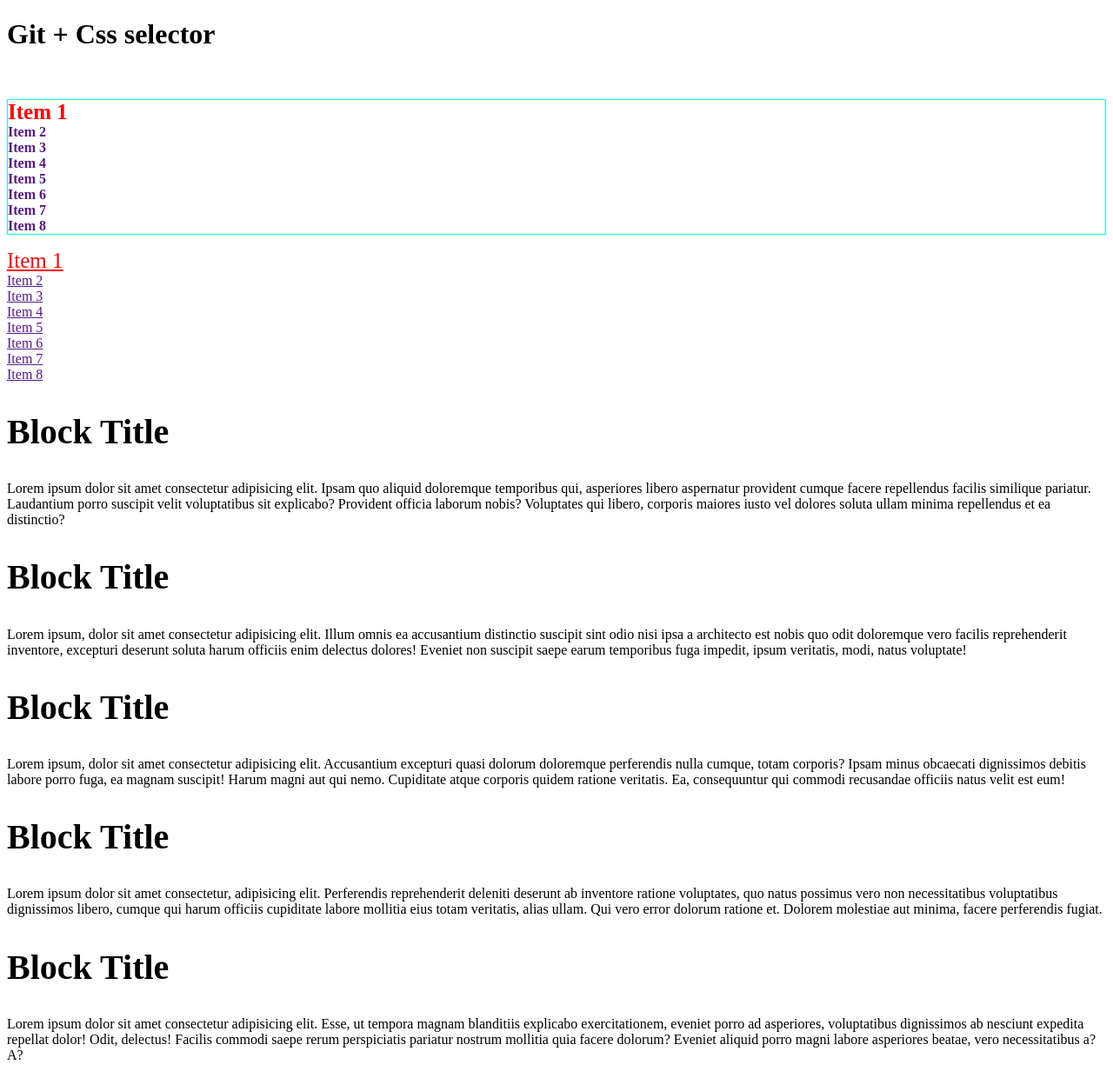
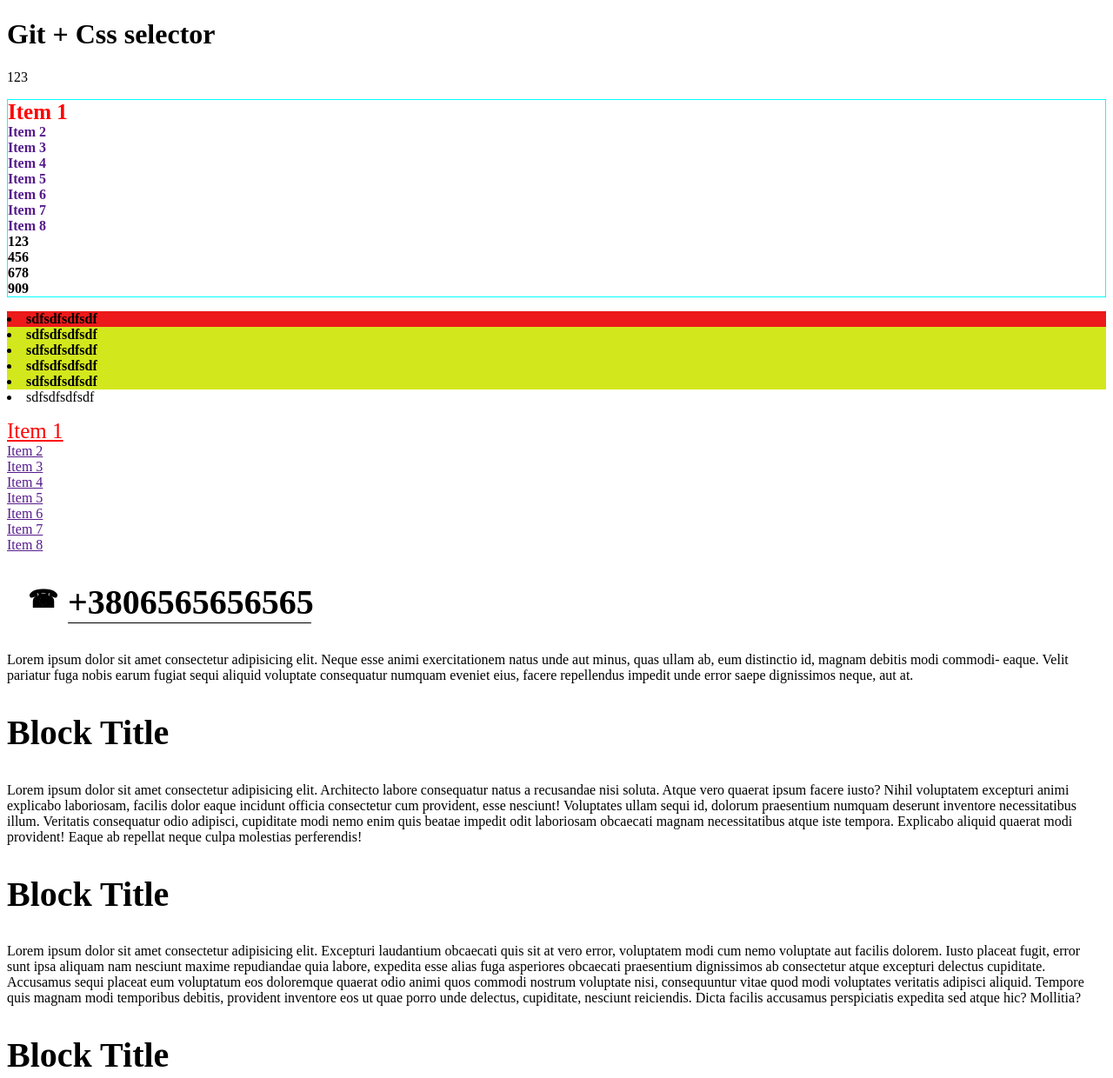
Before and after one commit to nturenko/lesson6, a plain HTML site: page index.html in a window 1280 px wide. Shown: the top 1240 px of the page at 87% size. Drawn offline with Linux system fonts and the light colour scheme.

Commit message:
last commit

```diff
--- a/css/style.css
+++ b/css/style.css
@@ -1,26 +1,78 @@
-*{
+* {
     padding: 0 0;
     box-sizing: border-box;
 }
-h2{
+
+h2 {
     font-size: 40px;
 }
-.nav-menu{
+
+.nav-menu {
     border: 1px solid aqua;
 }
-#first-item{
-   font-size: 25px;
+
+#first-item {
+    font-size: 25px;
 }
-#link1{
+#link1 {
     color: red;
 }
-.nav-menu a{
+.nav-menu a {
     font-weight: normal;
     text-decoration: none;
 }
-.nav-menu .menu-link{
+
+.nav-menu .menu-link {
     font-weight: 800;
 }
-.header .nav .nav-menu .nav-item{
-    background: rgb(100,50,50);
+
+.nav-menu > .menu-link {
+    font-weight: 800;
 }
+
+.nav-menu li { /* !!!Всеядный !!!!!!!  */
+    font-weight: 800;
+    /* background: rgb(42, 129, 68); */
+}
+
+.nav-menu > li {  /* !!! Родные потомки!!!!! */
+    font-weight: 800;
+    /* background: rgb(38, 160, 231); */
+}
+.nav-menu ~ li { /* !!! Многожёноц!!!!!! -------*/
+    font-weight: 800;
+    background: rgb(211, 231, 29);
+}
+.nav-menu + li { /* !!! Однолюб -------*/
+    font-weight: 800;
+    background: rgb(236, 26, 26);
+}
+
+
+.header nav.nav ul.nav-menu li.menu-item {
+    /* background: rgb(100,50,80); */
+}
+
+/* .class .class .class .class .class {
+}
+tag .class {
+}
+id {
+} */
+/* .block-first {
+    position: relative;
+} */
+.block-first .block-title {
+    position: relative;
+    top: 0;
+    left: 70px;
+    border-bottom: 1px solid black;
+    width: 280px;
+}
+
+.block-first .block-title:after {
+    content: "\260E";
+    position: absolute;
+    left: -46px;
+    top: 4px;
+    font-size: 28px;
--- a/index.html
+++ b/index.html
@@ -1,15 +1,18 @@
 <!DOCTYPE html>
 <html lang="en">
+
 <head>
     <meta charset="UTF-8">
     <meta name="viewport" content="width=device-width, initial-scale=1.0">
-    <title>GIT + Css selector</title>
-    <link rel="stylesheet" href="/lesson6/css/style.css">
+    <meta http-equiv="X-UA-Compatible" content="ie=edge">
+    <title>Git + Css selector</title>
+    <link rel="stylesheet" href="css/style.css">
 </head>
+
 <body>
     <header class="header">
         <h1 class="header-title">Git + Css selector</h1>
-        <div class="bloc-logo"><img src="#" alt=""></div>
+        <div class="block-logo"><img src="#" alt="">123</div>
         <nav class="nav">
             <ul class="nav-menu">
                 <li class="menu-item" id="first-item"><a href="" class="menu-link" id="link1">Item 1</a></li>
@@ -20,8 +23,21 @@
                 <li class="menu-item"><a href="" class="menu-link">Item 6</a></li>
                 <li class="menu-item"><a href="" class="menu-link">Item 7</a></li>
                 <li class="menu-item"><a href="" class="menu-link">Item 8</a></li>
+                <ul>
+                    <li>123</li>
+                    <li>456</li>
+                    <li>678</li>
+                    <li>909</li>
+                </ul>
             </ul>
+            <li>sdfsdfsdfsdf</li>
+            <li>sdfsdfsdfsdf</li>
+            <li>sdfsdfsdfsdf</li>
+            <li>sdfsdfsdfsdf</li>
+            <li>sdfsdfsdfsdf</li>
         </nav>
+        <li>sdfsdfsdfsdf</li>
+
         <nav class="nav">
             <ul class="nav-menu2">
                 <li class="menu-item" id="first-item"><a href="" class="menu-link" id="link1">Item 1</a></li>
@@ -36,25 +52,49 @@
         </nav>
     </header>
     <main class="main">
+        <section class="block-first">
+            <h2 class="block-title">+3806565656565</h2>
+            <p class="block-text"> Lorem ipsum dolor sit amet consectetur adipisicing elit. Neque esse animi
+                        exercitationem natus unde aut minus, quas ullam ab, eum distinctio id, magnam debitis modi
+                        commodi-
+                        eaque. Velit pariatur fuga nobis earum fugiat sequi aliquid voluptate consequatur numquam
+                        eveniet eius,
+                        facere repellendus impedit unde error saepe dignissimos neque, aut at. </p>
+        </section>
         <section class="block">
-            <h2>Block Title</h2>
-            <p class="block-text">Lorem ipsum dolor sit amet consectetur adipisicing elit. Ipsam quo aliquid doloremque temporibus qui, asperiores libero aspernatur provident cumque facere repellendus facilis similique pariatur. Laudantium porro suscipit velit voluptatibus sit explicabo? Provident officia laborum nobis? Voluptates qui libero, corporis maiores iusto vel dolores soluta ullam minima repellendus et ea distinctio?</p>
+            <h2 class="block-title">Block Title</h2>
+            <p class="block-text"> Lorem ipsum dolor sit amet consectetur adipisicing elit. Architecto labore
+                consequatur natus a recusandae nisi soluta. Atque vero quaerat ipsum facere iusto? Nihil voluptatem
+                excepturi animi explicabo laboriosam, facilis dolor eaque incidunt officia consectetur cum provident,
+                esse nesciunt! Voluptates ullam sequi id, dolorum praesentium numquam deserunt inventore necessitatibus
+                illum. Veritatis consequatur odio adipisci, cupiditate modi nemo enim quis beatae impedit odit
+                laboriosam obcaecati magnam necessitatibus atque iste tempora. Explicabo aliquid quaerat modi provident!
+                Eaque ab repellat neque culpa molestias perferendis! </p>
         </section>
         <section class="block">
             <h2>Block Title</h2>
-            <p class="block-text">Lorem ipsum, dolor sit amet consectetur adipisicing elit. Illum omnis ea accusantium distinctio suscipit sint odio nisi ipsa a architecto est nobis quo odit doloremque vero facilis reprehenderit inventore, excepturi deserunt soluta harum officiis enim delectus dolores! Eveniet non suscipit saepe earum temporibus fuga impedit, ipsum veritatis, modi, natus voluptate!</p>
+            <p class="block-text"> Lorem ipsum dolor sit amet consectetur adipisicing elit. Excepturi laudantium
+                obcaecati quis sit at vero error, voluptatem modi cum nemo voluptate aut facilis dolorem. Iusto placeat
+                fugit, error sunt ipsa aliquam nam nesciunt maxime repudiandae quia labore, expedita esse alias fuga
+                asperiores obcaecati praesentium dignissimos ab consectetur atque excepturi delectus cupiditate.
+                Accusamus sequi placeat eum voluptatum eos doloremque quaerat odio animi quos commodi nostrum voluptate
+                nisi, consequuntur vitae quod modi voluptates veritatis adipisci aliquid. Tempore quis magnam modi
+                temporibus debitis, provident inventore eos ut quae porro unde delectus, cupiditate, nesciunt
+                reiciendis. Dicta facilis accusamus perspiciatis expedita sed atque hic? Mollitia? </p>
         </section>
         <section class="block">
             <h2>Block Title</h2>
-            <p class="block-text">Lorem ipsum, dolor sit amet consectetur adipisicing elit. Accusantium excepturi quasi dolorum doloremque perferendis nulla cumque, totam corporis? Ipsam minus obcaecati dignissimos debitis labore porro fuga, ea magnam suscipit! Harum magni aut qui nemo. Cupiditate atque corporis quidem ratione veritatis. Ea, consequuntur qui commodi recusandae officiis natus velit est eum!</p>
+            <p class="block-text"> Lorem ipsum dolor sit amet consectetur adipisicing elit. Reiciendis iste facilis
+                cumque iusto placeat blanditiis sint nesciunt autem temporibus est consectetur, velit expedita nisi amet
+                soluta, qui iure delectus! Facilis deserunt ad, veritatis molestias, debitis dolores laboriosam beatae
+                illum necessitatibus, incidunt saepe. Fugit quo aspernatur nulla culpa, voluptas debitis maiores! </p>
         </section>
         <section class="block">
             <h2>Block Title</h2>
-            <p class="block-text">Lorem ipsum dolor sit amet consectetur, adipisicing elit. Perferendis reprehenderit deleniti deserunt ab inventore ratione voluptates, quo natus possimus vero non necessitatibus voluptatibus dignissimos libero, cumque qui harum officiis cupiditate labore mollitia eius totam veritatis, alias ullam. Qui vero error dolorum ratione et. Dolorem molestiae aut minima, facere perferendis fugiat.</p>
-        </section>
-        <section class="block">
-            <h2>Block Title</h2>
-            <p class="block-text">Lorem ipsum dolor sit amet consectetur adipisicing elit. Esse, ut tempora magnam blanditiis explicabo exercitationem, eveniet porro ad asperiores, voluptatibus dignissimos ab nesciunt expedita repellat dolor! Odit, delectus! Facilis commodi saepe rerum perspiciatis pariatur nostrum mollitia quia facere dolorum? Eveniet aliquid porro magni labore asperiores beatae, vero necessitatibus a? A?</p>
+            <p class="block-text"> Lorem ipsum dolor sit amet consectetur adipisicing elit. Voluptatem obcaecati vitae
+                nemo tempore atque tenetur exercitationem, illo quidem explicabo eaque, excepturi aliquam adipisci
+                reiciendis id vero, fugit ea. Repudiandae eaque praesentium animi nisi ex asperiores minima voluptatem
+                sunt nemo nobis. </p>
         </section>
     </main>
     <footer class="footer">
@@ -65,5 +105,7 @@
             <li class="list-item"><a href="" class="list-social-link"></a></li>
         </ul>
     </footer>
+
 </body>
+
 </html>
```
